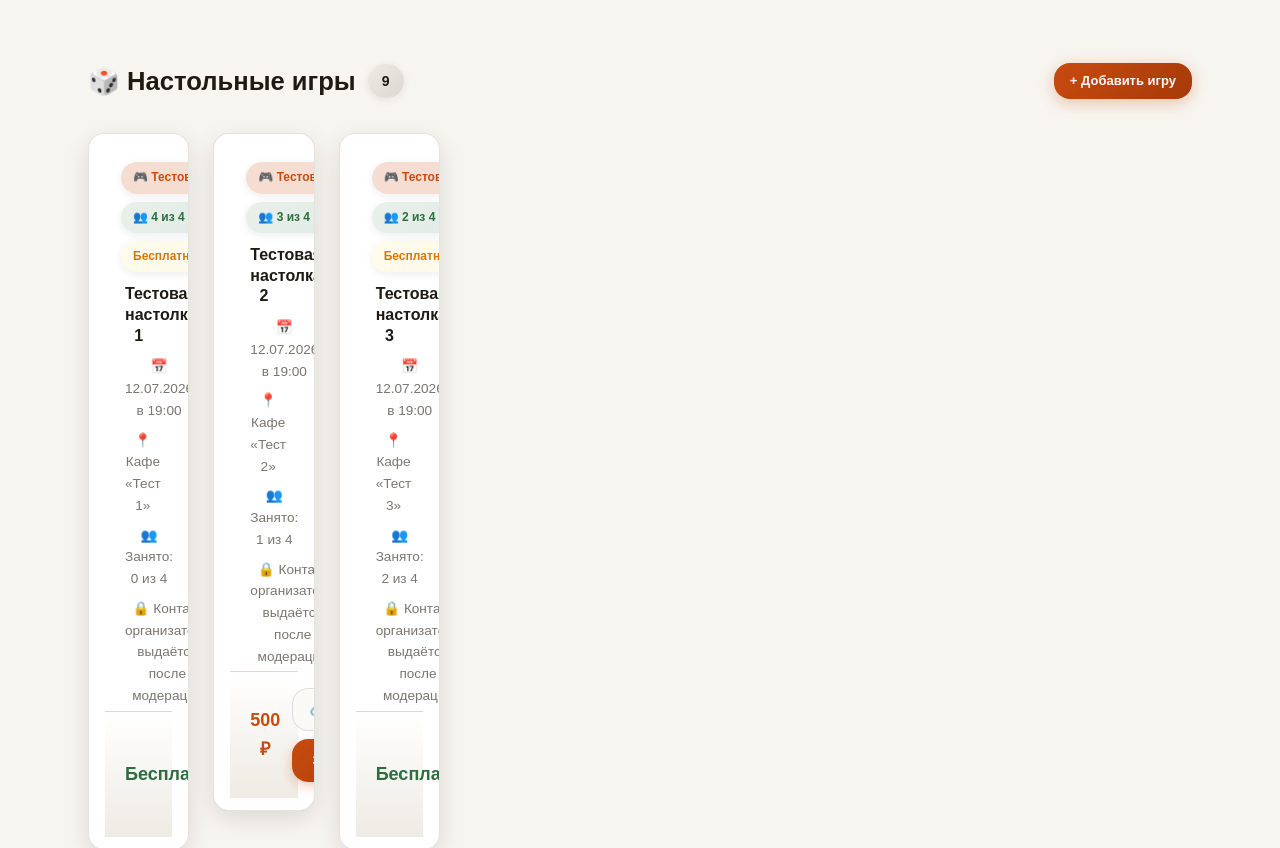
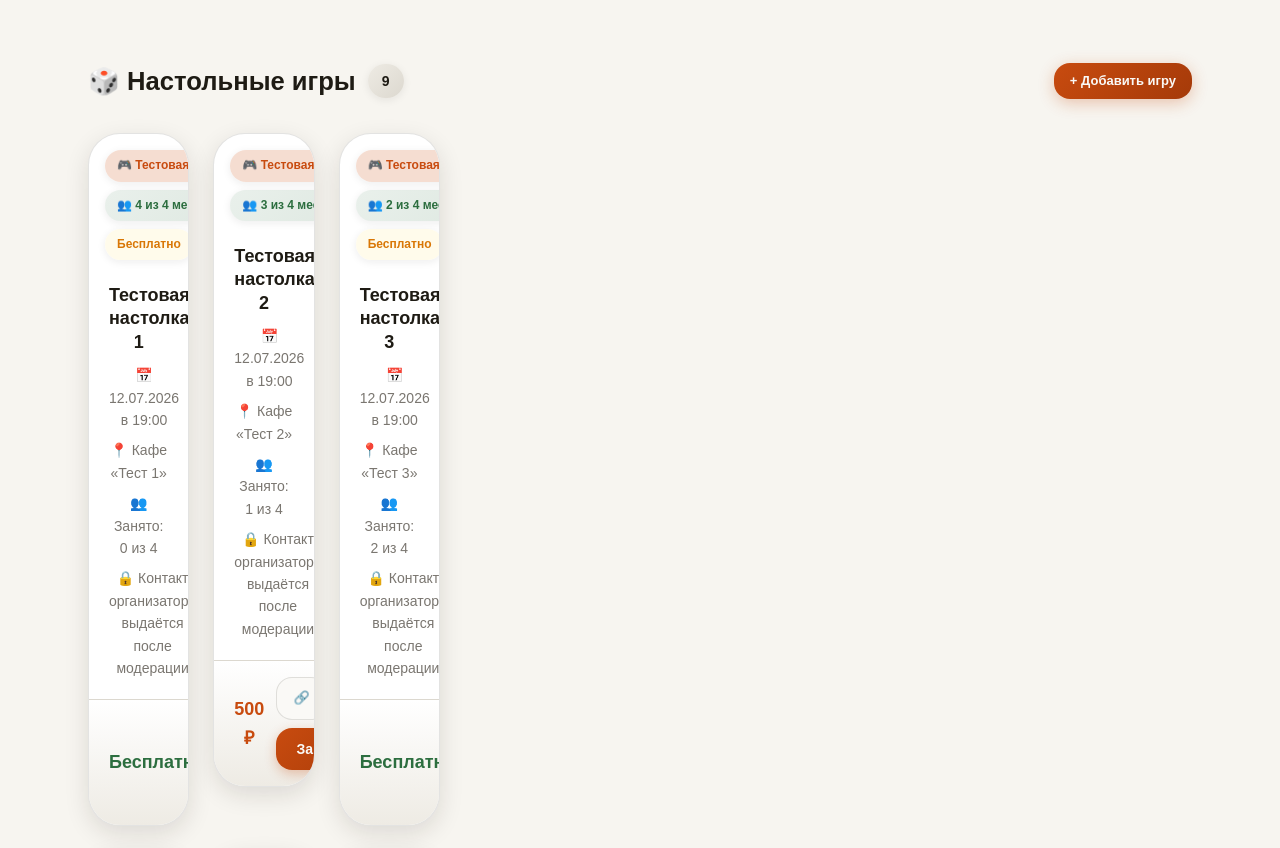
Before and after one commit to alexuda777-svg/nastolki-ryadom, a plain HTML site: page index.html in a window 1280 px wide. Shown: the part 1760-2608 px from the top of the page. Drawn offline with Linux system fonts and the light colour scheme; a web font is replaced by a local one.

Commit message:
Update index.html

```diff
--- a/index.html
+++ b/index.html
@@ -495,43 +495,6 @@ css
   color:var(--text);
   border-color:var(--primary);
   transform:translateY(-2px);
-}
-
-/* Десктоп: только нормальная ширина карточек, БЕЗ скролла внутри .catalog */
-@media (min-width:1024px){
-  .cards-grid{
-    display:grid !important;
-    grid-template-columns:repeat(3,minmax(0,1fr));
-    gap:1.5rem;
-    align-items:flex-start;
-  }
-
-  .cards-grid .card,
-  #tables-grid .card,
-  #chess-grid .card,
-  #hosts-grid .card,
-  #cafes-grid .card{
-    width:100% !important;
-    min-width:0 !important;
-    max-width:none !important;
-    flex:1 1 auto !important;
-    height:auto !important;
-    box-sizing:border-box;
-    border-radius:var(--r-lg);
-    padding:0.75rem 1rem;
-  }
-
-  .card-body{
-    padding-block:0.25rem;
-  }
-
-  .card-title{
-    font-size:1rem;
-  }
-
-  .card-meta{
-    font-size:.85rem;
-  }
 }
   /* Скелетоны */
   .skel{background:var(--surface2);border:1px solid var(--border);border-radius:var(--r-2xl);height:200px;position:relative;overflow:hidden}
```
